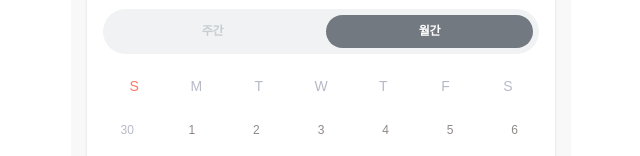
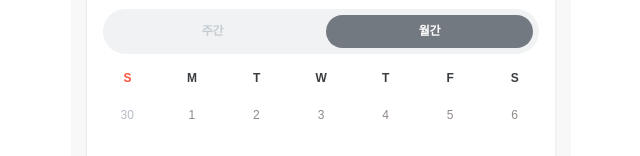
Before and after one commit to ITA-Loopin/loopin-fe, a Next.js app: page /analytics in a window 1280 px wide. Both pictures are taken after a click on the button "월간". Shown: the part 397-553 px from the top of the page, without its empty margins (319-959 px from the left). Built offline with nearby package versions, Linux system fonts and the light colour scheme; no server answers; a web font is replaced by a local one.

Commit message:
style: 캘린더 요일 타이포그래피 수정

```diff
--- a/src/components/analytics/CalendarView.tsx
+++ b/src/components/analytics/CalendarView.tsx
@@ -199,10 +199,12 @@ export function CalendarView({ dateProgressMap, weekAverageProgress, status, onV
         {viewType === "month" && (
           <>
             {/* 요일 헤더 */}
-            <div className="mb-3 grid grid-cols-7 text-sm font-medium text-[#B7BAC7]">
+            <div className="mb-3 grid grid-cols-7 gap-4">
               {DAY_NAMES.map((day, index) => (
-                <div key={`${index}-${day}`} className="flex h-8 w-8 items-center justify-center mx-auto">
-                  <span className={index === 0 ? "text-[#FF7765]" : undefined}>
+                <div key={`${index}-${day}`} className="flex items-center justify-center">
+                  <span className={`text-xs font-semibold leading-[140%] tracking-[-0.24px] text-center ${
+                    index === 0 ? "text-[var(--primary-main,#FF543F)]" : "text-[var(--gray-800,#3A3D40)]"
+                  }`}>
                     {day}
                   </span>
                 </div>
```
